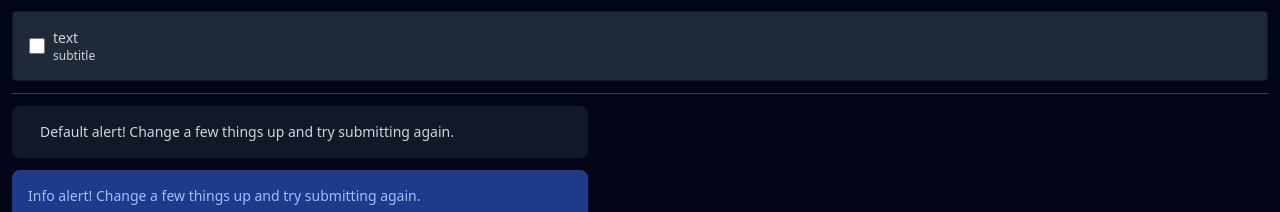
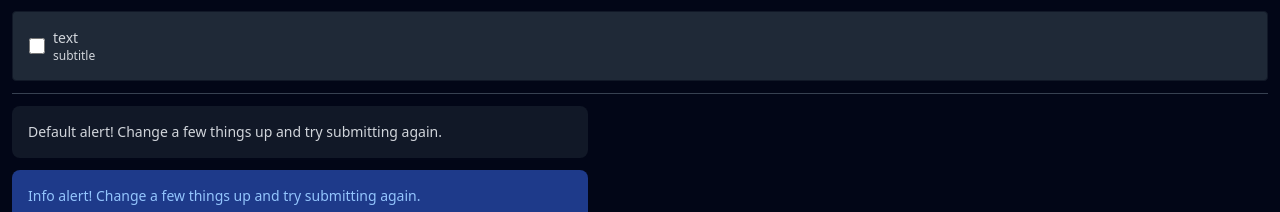
Before and after one commit to maximilianoluci/vue-playground, a Vue app: page / in a window 1280 px wide. Shown: the part 1197-1409 px from the top of the page. Built offline with nearby package versions, Linux system fonts and the light colour scheme.

Commit message:
Update HomeView.vue

```diff
--- a/src/views/HomeView.vue
+++ b/src/views/HomeView.vue
@@ -60,7 +60,8 @@
     </div>
     <hr class="h-px my-3 bg-gray-200 border-0 dark:bg-gray-700" />
     <div class="grid grid-rows-6 gap-3 max-w-xl">
-      <alert-component text="Change a few things up and try submitting again." icon="info-circle" />
+      <!-- <alert-component text="Change a few things up and try submitting again." icon="info-circle" /> -->
+      <alert-component text="Change a few things up and try submitting again." />
       <alert-component text="Change a few things up and try submitting again." color="info" />
       <alert-component text="Change a few things up and try submitting again." color="danger" />
       <alert-component text="Change a few things up and try submitting again." color="success" />
```
